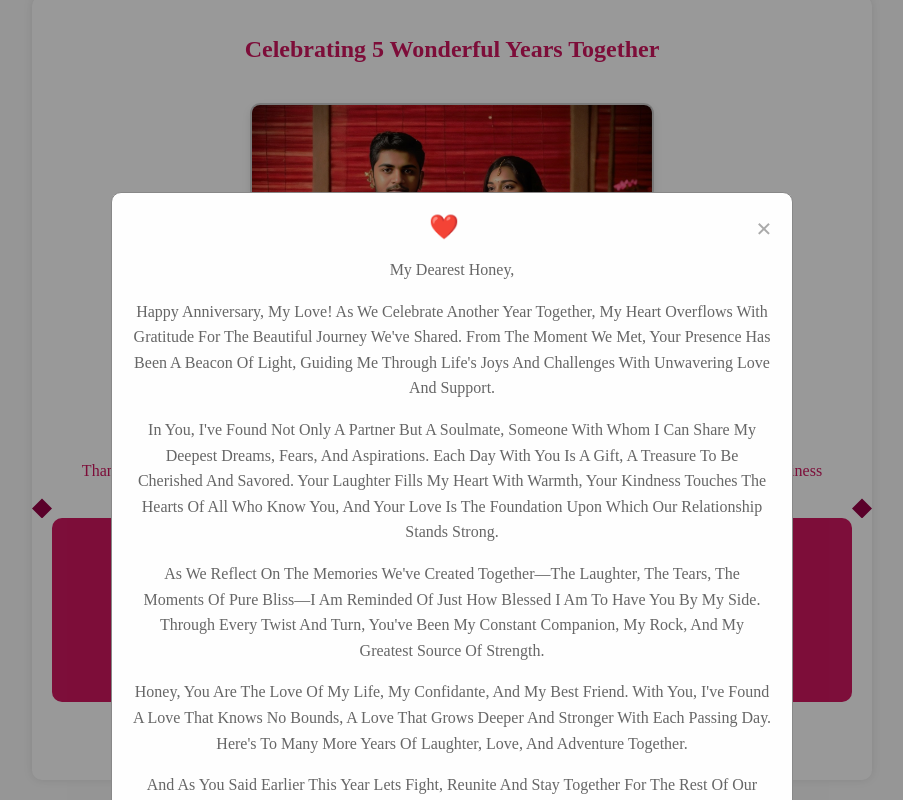
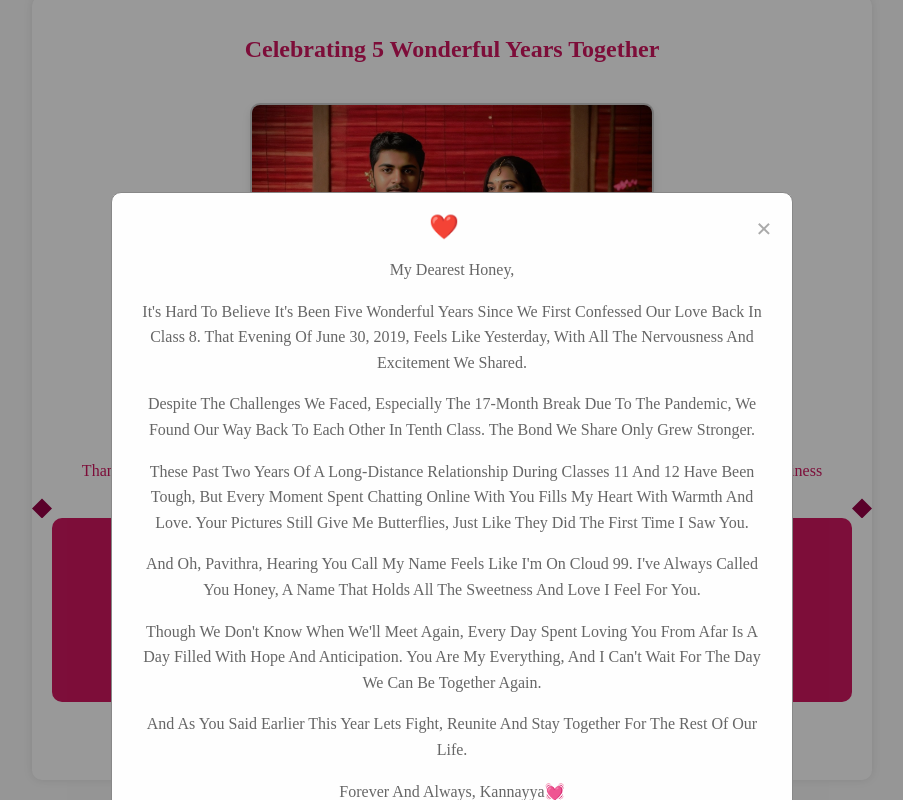
Before and after one commit to Chanakya-30619/Anniversary-Page, a plain HTML site: page index.html in a window 1280 px wide. Both pictures are taken after a click on the button "!!Secret Letter!!". Shown: the part 145-945 px from the top of the page, without its empty margins (188-1091 px from the left). Drawn offline with Linux system fonts and the light colour scheme.

Commit message:
Update index.html

```diff
--- a/index.html
+++ b/index.html
@@ -29,10 +29,11 @@
                     <span class="close">&times;</span>
                     <div style="text-align: center;"><span style="font-size: 24px; color: #2ecc71;">❤️</span></div>
                     <p>My Dearest Honey,</p>
-                    <p>Happy Anniversary, my love! As we celebrate another year together, my heart overflows with gratitude for the beautiful journey we've shared. From the moment we met, your presence has been a beacon of light, guiding me through life's joys and challenges with unwavering love and support.</p>
-                    <p>In you, I've found not only a partner but a soulmate, someone with whom I can share my deepest dreams, fears, and aspirations. Each day with you is a gift, a treasure to be cherished and savored. Your laughter fills My heart with warmth, your kindness touches the hearts of all who know you, and your love is the foundation upon which our relationship stands strong.</p>
-                    <p>As we reflect on the memories we've created together—the laughter, the tears, the moments of pure bliss—I am reminded of just how blessed I am to have you by my side. Through every twist and turn, you've been my constant companion, my rock, and my greatest source of strength.</p>
-                    <p>Honey, you are the love of my life, my confidante, and my best friend. With you, I've found a love that knows no bounds, a love that grows deeper and stronger with each passing day. Here's to many more years of laughter, love, and adventure together.</p>
+                    <p>It's hard to believe it's been five wonderful years since we first confessed our love back in class 8. That evening of June 30, 2019, feels like yesterday, with all the nervousness and excitement we shared.</p>
+                    <p>Despite the challenges we faced, especially the 17-month break due to the pandemic, we found our way back to each other in tenth class. The bond we share only grew stronger.</p>
+                    <p>These past two years of a long-distance relationship during classes 11 and 12 have been tough, but every moment spent chatting online with you fills my heart with warmth and love. Your pictures still give me butterflies, just like they did the first time I saw you.</p>
+                    <p>And oh, Pavithra, hearing you call my name feels like I'm on cloud 99. I've always called you honey, a name that holds all the sweetness and love I feel for you.</p>
+                    <p>Though we don't know when we'll meet again, every day spent loving you from afar is a day filled with hope and anticipation. You are my everything, and I can't wait for the day we can be together again.</p>
                     <p>And as you said earlier this year lets fight, reunite and stay together for the rest of our life.</p>
                     <p>Forever and always, Kannayya💓</p>
                 </div>
```
